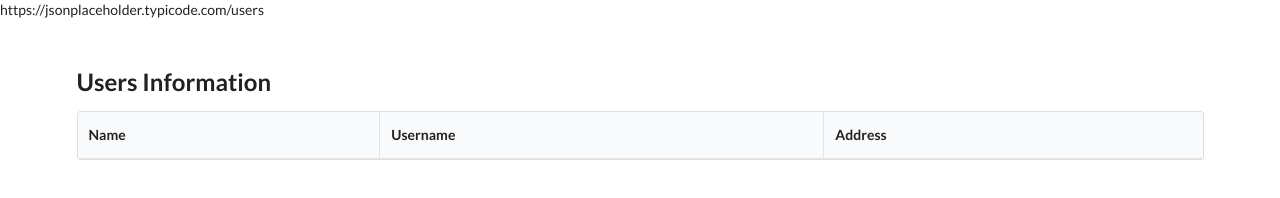
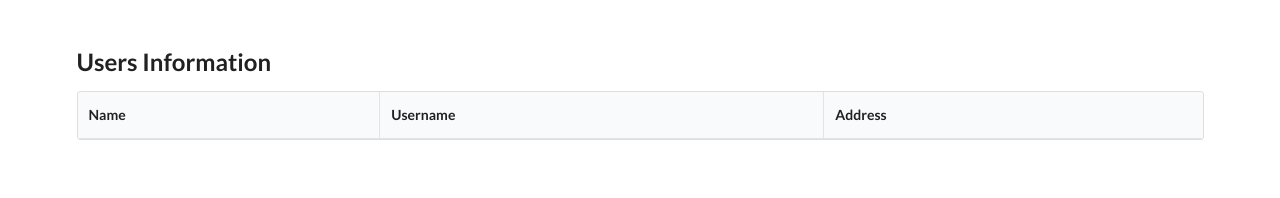
Before and after one commit to jamileeobeid/JavaScript, a plain HTML site: page JQUERY3/index.html in a window 1280 px wide. Drawn offline with nearby package versions, Linux system fonts and the light colour scheme; no server answers; files whose address does not match are found by name.

Commit message:
Update index.html

```diff
--- a/JQUERY3/index.html
+++ b/JQUERY3/index.html
@@ -8,7 +8,6 @@
   <script src="https://code.jquery.com/jquery-3.6.0.min.js"></script>
 </head>
 <body>
-<p>https://jsonplaceholder.typicode.com/users</p>
 <div class="ui container" style="margin-top: 50px;">
   <h2 class="ui header">Users Information</h2>
   <table class="ui celled table" id="myTable">
```
